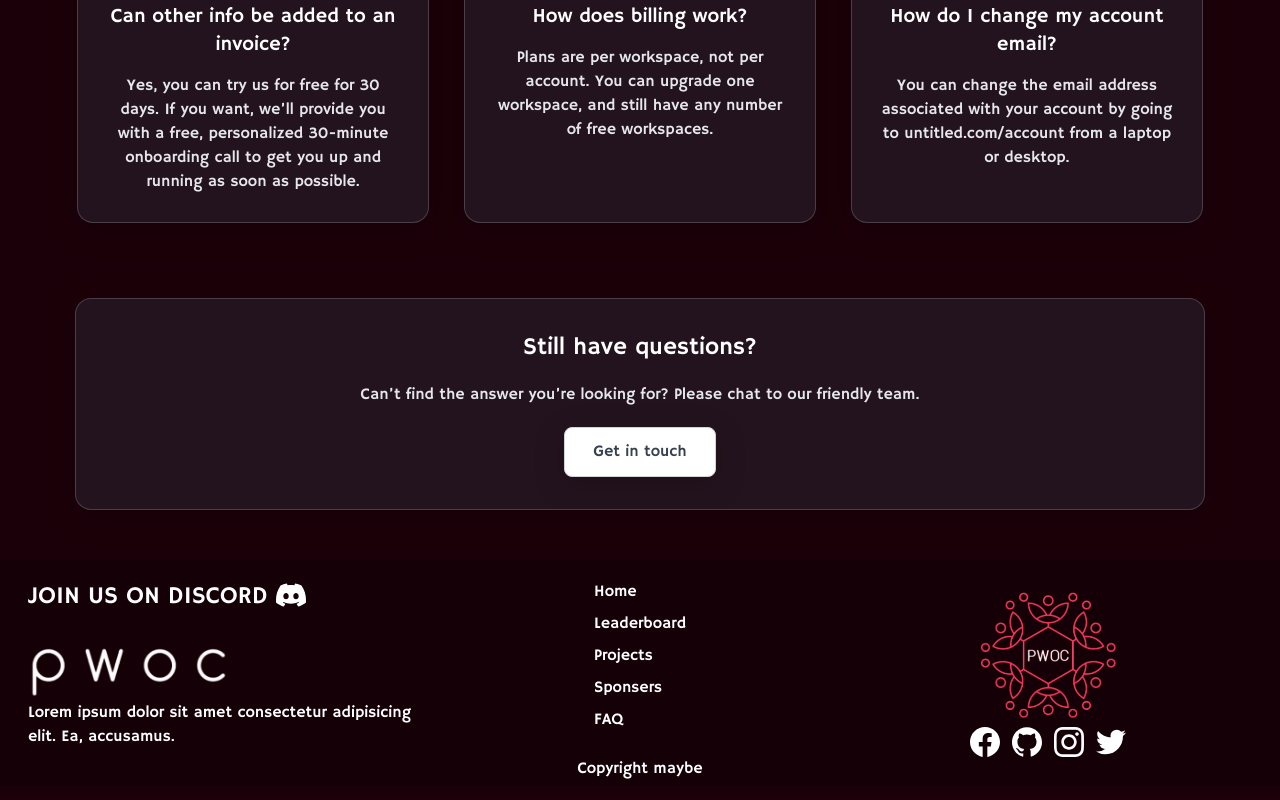
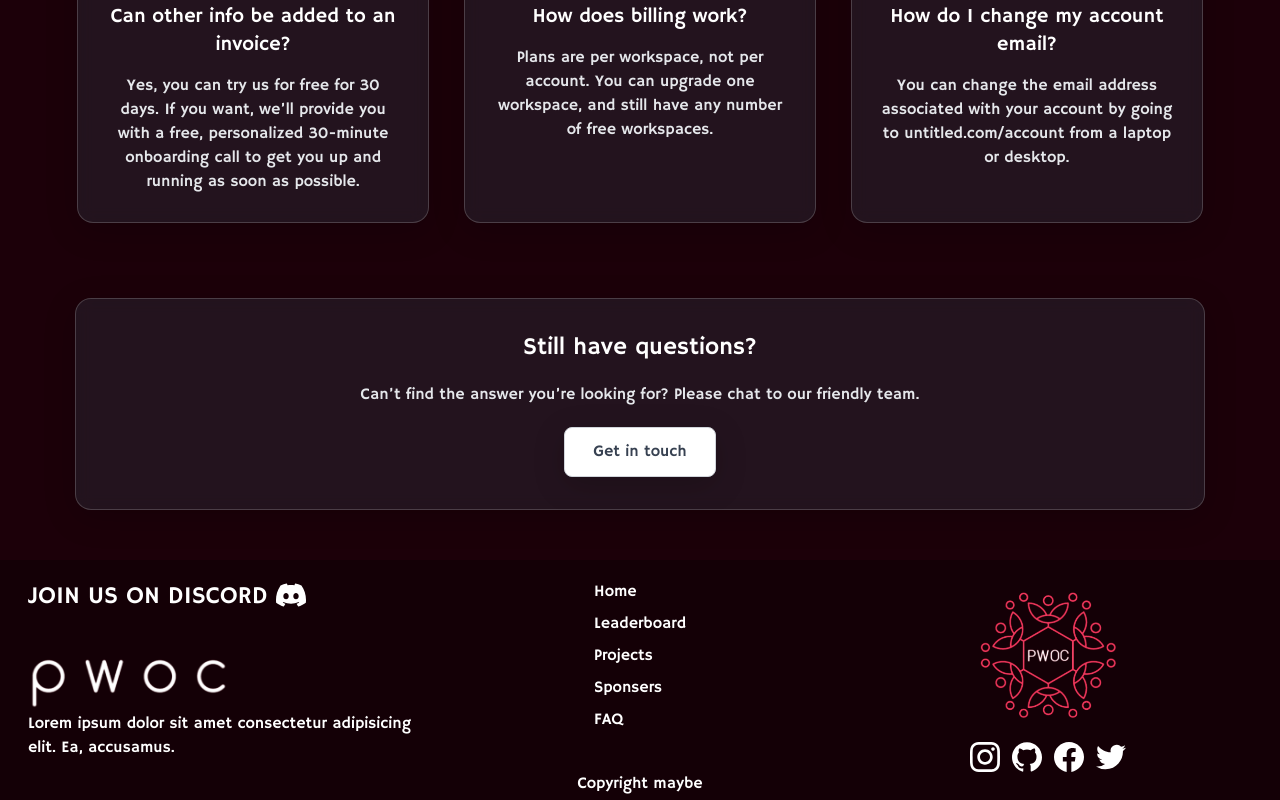
Before and after one commit to PEC-CSS/PWoC, a Next.js app: page /faq in a window 1280 px wide. Shown: the part 720-1520 px from the top of the page. Built offline with nearby package versions, Linux system fonts and the light colour scheme.

Commit message:
animation in social icons

```diff
--- a/components/Footer.tsx
+++ b/components/Footer.tsx
@@ -15,7 +15,7 @@ export const Footer = () => {
                 <div className="flex justify-center md:justify-start space-x-2">
                     <div className={`text-2xl md:text-[1.3rem] lg:text-2xl uppercase`}>Join us on discord</div>
                     <IconContext.Provider value={{ className: "hover:text-[#6370f4] text-[30px]" }}>
-                        <Link href="/faq">
+                        <Link href="https://discord.gg/YcrXVhaBCZ" target="_blank">
                             <SiDiscord />
                         </Link>
                     </IconContext.Provider>
@@ -41,26 +41,29 @@ export const Footer = () => {
             </div>
 
             <div className="flex flex-col justify-around">
-                <Image src={logo} alt="pwoc logo" width={150} height={150} className="self-center hidden sm:block" />
+                <Image src={logo} alt="pwoc logo" width={150} height={150} className="self-center hidden sm:block md:mb-[15px]" />
                 <div className="flex justify-center">
+                    {/* Facebook, Github, Insta and Twitter */}
+                    <IconContext.Provider value={{ size: '30px', className: "mx-[6px] hover:text-[#fe009b] md:hover:translate-y-[-8px] ease-out duration-300" }}>
+                        <Link href="https://www.instagram.com/pecacm/" target="_blank">
+                            <SiInstagram />
+                        </Link>
+                    </IconContext.Provider>
 
-                    <IconContext.Provider value={{ size: '30px', className: "hover:text-[#1977f3] mx-[6px]" }}>
-                        <Link href="/faq">
+                    <IconContext.Provider value={{ size: '30px', className: "hover:text-[#b9bbbd] mx-[6px] md:hover:translate-y-[-8px] ease-out duration-300" }}>
+                        <Link href="https://github.com/PEC-CSS" target="_blank">
+                            <SiGithub />
+                        </Link>
+                    </IconContext.Provider>
+
+                    <IconContext.Provider value={{ size: '30px', className: "hover:text-[#1977f3] mx-[6px] md:hover:translate-y-[-8px] ease-out duration-300" }}>
+                        <Link href="https://discord.gg/YcrXVhaBCZ" target="_blank">
                             <SiFacebook />
                         </Link>
                     </IconContext.Provider>
-                    <IconContext.Provider value={{ size: '30px', className: "hover:text-[#b9bbbd] mx-[6px]" }}>
-                        <Link href="/faq">
-                            <SiGithub />
-                        </Link>
-                    </IconContext.Provider>
-                    <IconContext.Provider value={{ size: '30px', className: "mx-[6px] hover:text-[#af3688]" }}>
-                        <Link href="/faq">
-                            <SiInstagram />
-                        </Link>
-                    </IconContext.Provider>
-                    <IconContext.Provider value={{ size: '30px', className: "hover:text-[#1c9cf1] mx-[6px]" }}>
-                        <Link href="/faq">
+
+                    <IconContext.Provider value={{ size: '30px', className: "hover:text-[#1c9cf1] mx-[6px] md:hover:translate-y-[-8px] ease-out duration-300" }}>
+                        <Link href="https://discord.gg/YcrXVhaBCZ" target="_blank">
                             <SiTwitter />
                         </Link>
                     </IconContext.Provider>
```
